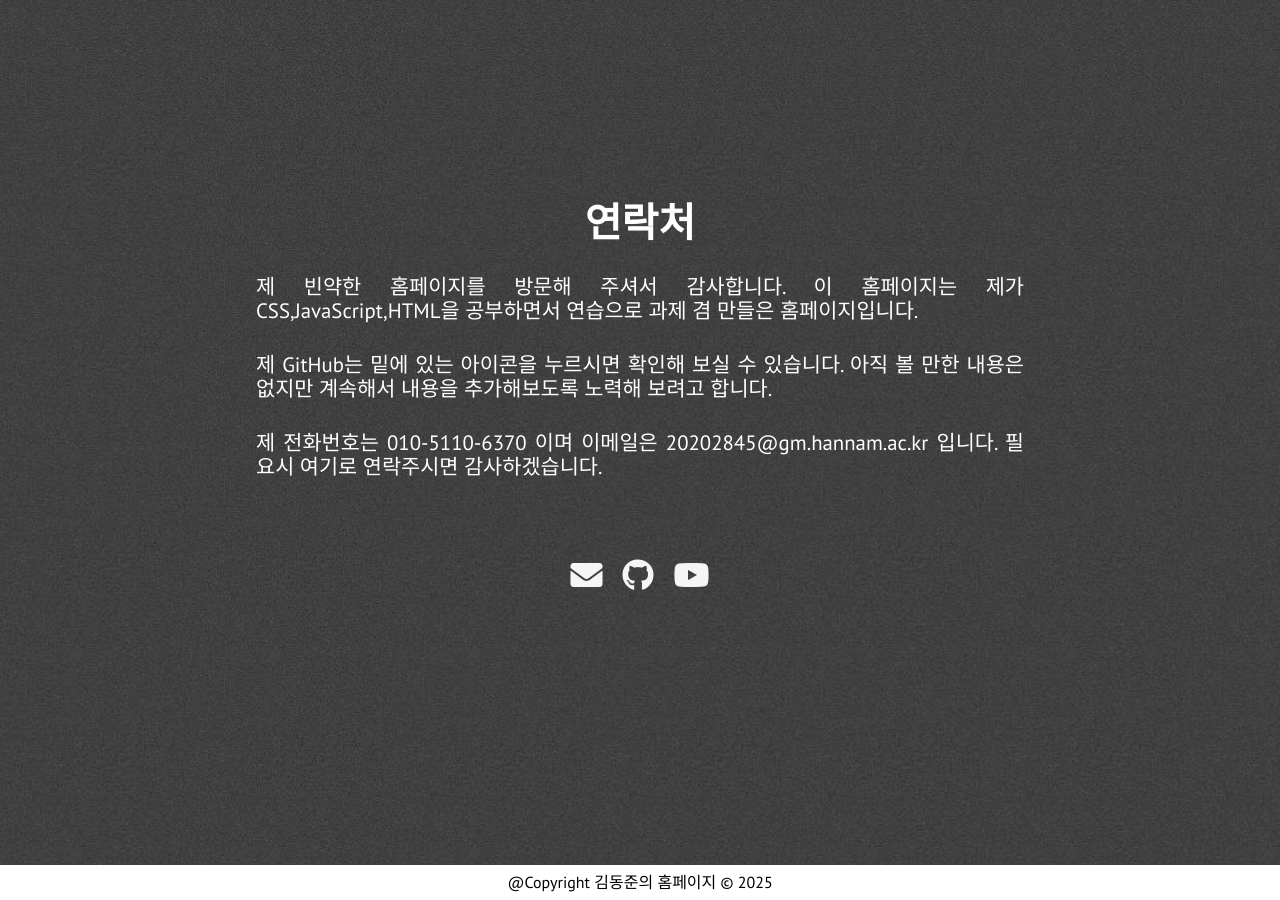
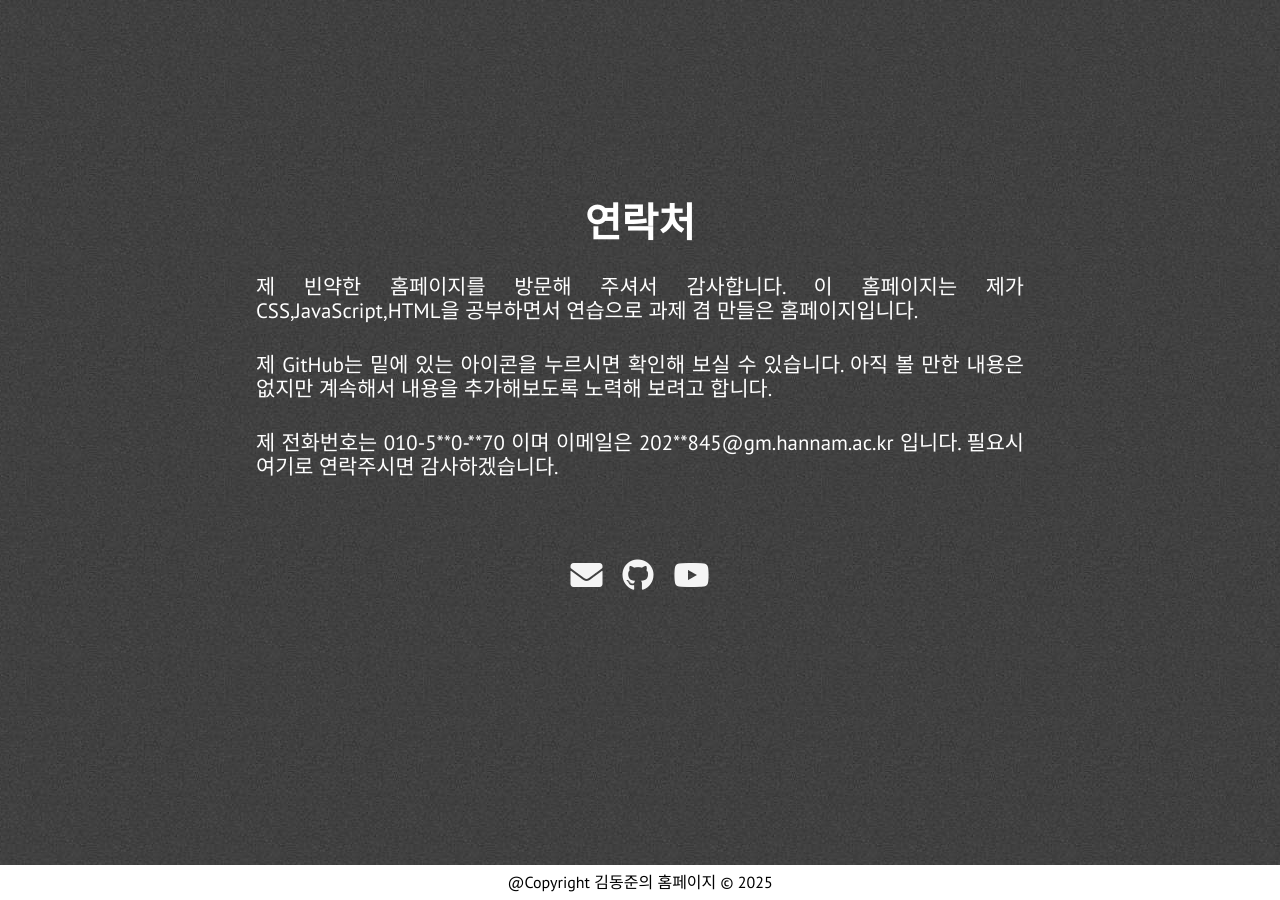
Before and after one commit to kkdonjuun122/kkdonjuun122, a Jekyll site: the page built from index.html, in a window 1280 px wide and 900 px high, scrolled down 4035 px. Built offline with Jekyll 4.4.1, drawn with Linux system fonts in a browser that asks for light colours; nearby versions of some CDN libraries.

Commit message:
Update extra.html

```diff
--- a/_includes/extra.html
+++ b/_includes/extra.html
@@ -10,7 +10,7 @@
                 제 GitHub는 밑에 있는 아이콘을 누르시면 확인해 보실 수 있습니다. 아직 볼 만한 내용은 없지만 계속해서 내용을 추가해보도록 노력해 보려고 합니다.
             </p>
             <p class="paragraph-text justify-text">
-                제 전화번호는 010-5110-6370 이며 이메일은 20202845@gm.hannam.ac.kr 입니다. 필요시 여기로 연락주시면 감사하겠습니다.
+                제 전화번호는 010-5**0-**70 이며 이메일은 202**845@gm.hannam.ac.kr 입니다. 필요시 여기로 연락주시면 감사하겠습니다.
             </p>
 
             <div class="extra-links">
```
